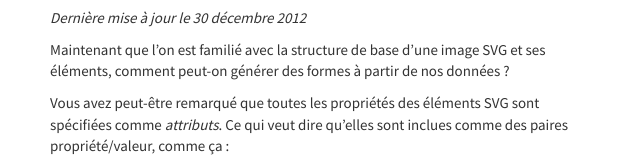
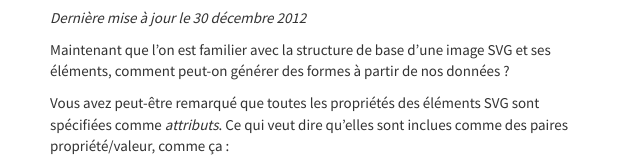
Before and after one commit to kaisersly/scottmurray-d3-fr, a plain HTML site: page 11-dessiner-des-svgs.html in a window 1280 px wide. Shown: the part 352-516 px from the top of the page, 320-960 px from the left. Drawn offline with Linux system fonts and the light colour scheme.

Commit message:
Update 11-dessiner-des-svgs.html
typo fix

```diff
--- a/11-dessiner-des-svgs.html
+++ b/11-dessiner-des-svgs.html
@@ -62,7 +62,7 @@
 
 <p><em>Dernière mise à jour le 30 décembre 2012</em></p>
 
-<p>Maintenant que l’on est familié avec la structure de base d’une image SVG et ses éléments, comment peut-on générer des formes à partir de nos données ?</p>
+<p>Maintenant que l’on est familier avec la structure de base d’une image SVG et ses éléments, comment peut-on générer des formes à partir de nos données ?</p>
 
 <p>Vous avez peut-être remarqué que toutes les propriétés des éléments SVG sont spécifiées comme <em>attributs</em>. Ce qui veut dire qu’elles sont inclues comme des paires propriété/valeur, comme ça :</p>
 
```
